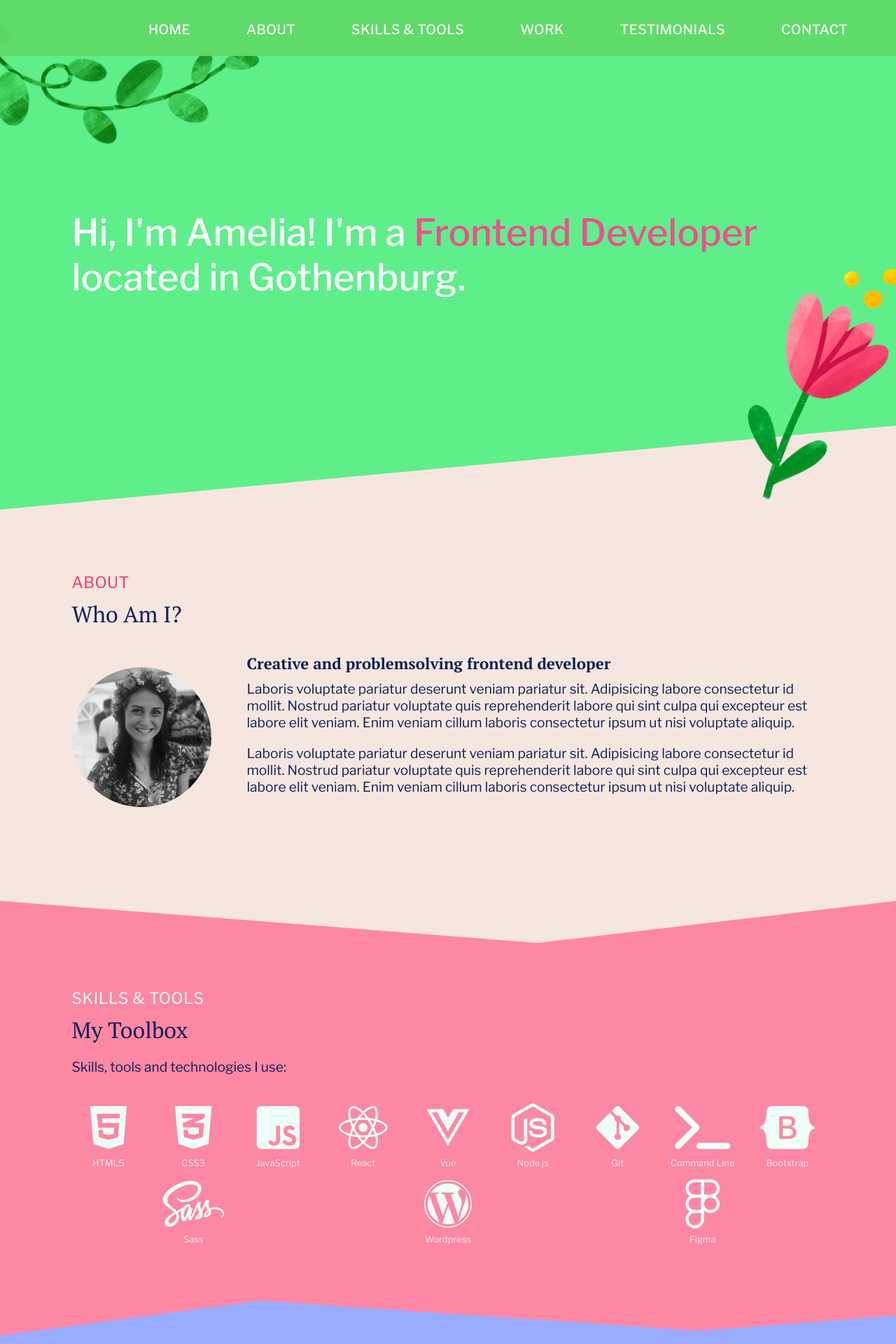
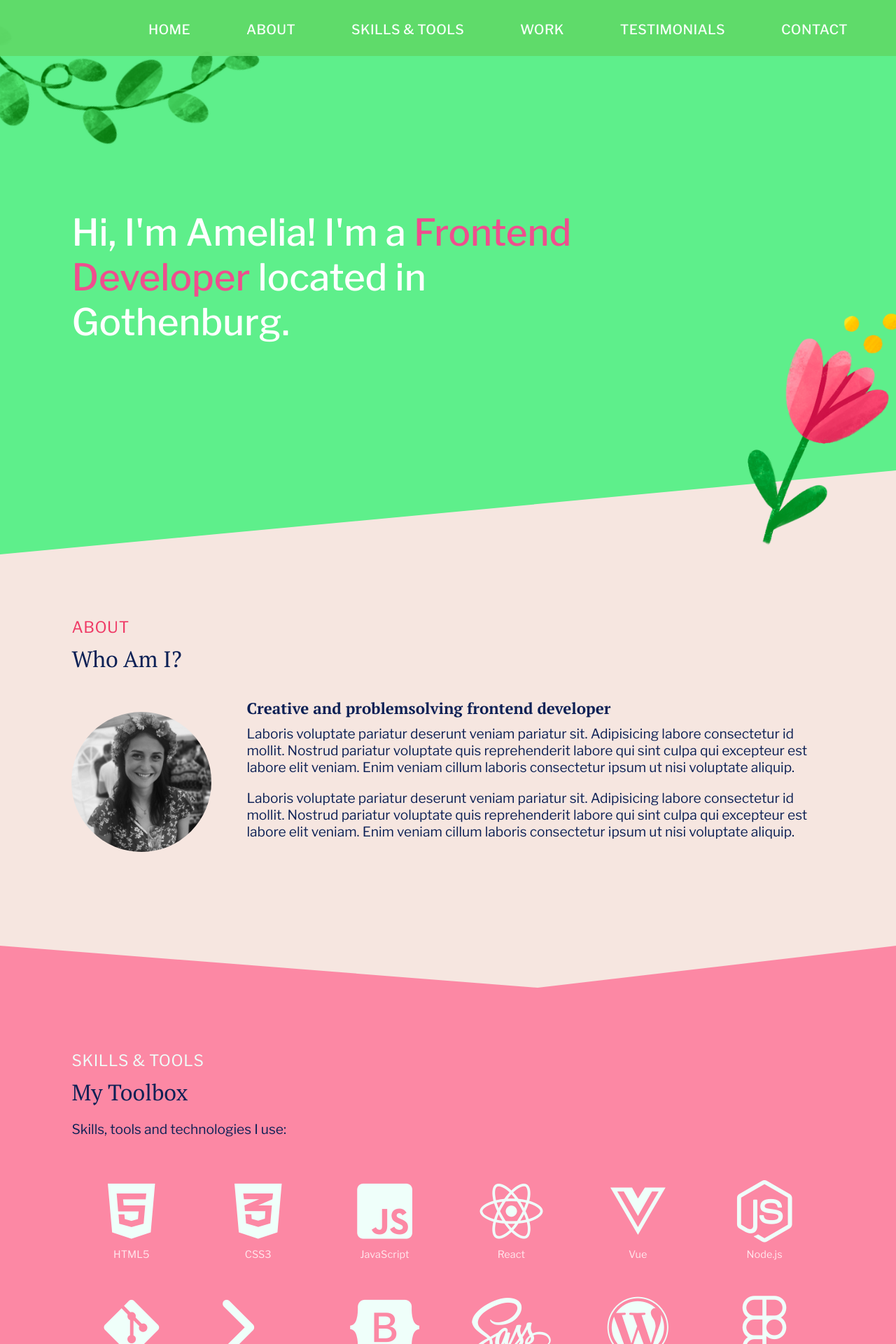
Before and after one commit to amelialynnn/portfolio-page, a React (Create React App) app: page / in a window 1280 px wide. Shown: the top 1920 px of the page at 70% size. Built offline with nearby package versions, Linux system fonts and the light colour scheme.

Commit message:
Add Skills and tools section #13

```diff
--- a/src/App.js
+++ b/src/App.js
@@ -1,8 +1,7 @@
 import './App.css'
 import './main-style.css'
 
-import Navbar from './components/navbar/Navbar'
-import SubHeader from './components/subheader/SubHeader'
+import Header from './components/header/Header'
 import About from './components/about/About'
 import SkillsAndTools from './components/skillsandtools/SkillsAndTools'
 import Work from './components/work/Work'
@@ -11,12 +10,7 @@ function App() {
     return (
         <div className="App">
             <header id="home" className="header-container-outer">
-                <div className="header-container-inner">
-                    <Navbar></Navbar>
-                    <div className="wrapper-width">
-                        <SubHeader></SubHeader>
-                    </div>
-                </div>
+                <Header></Header>
                 <div className="angle angle-1"></div>
             </header>
             <main>
--- /dev/null
+++ b/src/components/header/Header.js
@@ -0,0 +1,21 @@
+import React from 'react'
+
+import './header.css'
+
+import Navbar from './navbar/Navbar'
+import SubHeader from './subheader/SubHeader'
+
+const Header = () => {
+    return (
+        <>
+            <div className="header-container-inner">
+                <Navbar></Navbar>
+                <div className="wrapper-width">
+                    <SubHeader></SubHeader>
+                </div>
+            </div>
+        </>
+    )
+}
+
+export default Header
--- /dev/null
+++ b/src/components/header/header.css
@@ -0,0 +1,82 @@
+.header-container-outer {
+    width: 100%;
+    padding: 240px 0 200px 0;
+    background-color: #5eef8b;
+    position: relative;
+    overflow-x: hidden;
+    overflow-y: hidden;
+}
+
+.header-container-inner {
+    width: 100%;
+    margin: 0 auto;
+}
+
+.header-container-outer::before {
+    content: url(/src/assets/bonbon-sprig-with-leaves.png);
+    position: absolute;
+    transform: rotate(70deg) scale(0.9);
+    top: -112px;
+}
+
+.header-container-outer::after {
+    content: url(/src/assets/bonbon-flower.png);
+    position: absolute;
+    display: block;
+    transform: scale(0.55);
+    bottom: -80px;
+    right: -65px;
+}
+
+/* Tablet from 415px */
+@media screen and (min-width: 415px) {
+    .header-container-outer {
+        padding: 250px 0 250px 0;
+    }
+
+    .header-container-outer::before {
+        transform: rotate(70deg) scale(1.2);
+    }
+
+    .header-container-outer::after {
+        transform: scale(0.7);
+        bottom: -60px;
+        right: -45px;
+    }
+}
+
+/* Desktop from 1024px */
+@media screen and (min-width: 1024px) {
+    .header-container-outer {
+        padding: 300px 0 300px 0;
+    }
+
+    .header-container-outer::before {
+        transform: rotate(70deg) scale(1.3);
+    }
+
+    .header-container-outer::after {
+        transform: scale(0.85);
+        bottom: -20px;
+        right: -25px;
+    }
+}
+
+/* Large Desktop from 2560px and over */
+@media screen and (min-width: 2560px) {
+    .header-container-outer {
+        padding: 650px 0 600px 0;
+    }
+
+    .header-container-outer::before {
+        transform: rotate(68deg) scale(2.5);
+        top: -80px;
+        left: 250px;
+    }
+
+    .header-container-outer::after {
+        transform: scale(1.5);
+        bottom: 90px;
+        right: 40px;
+    }
+}
--- a/src/components/subheader/sub-header.css
+++ b/src/components/header/subheader/sub-header.css
@@ -2,7 +2,7 @@
     color: white;
     font-size: 2.3rem;
     font-weight: 500;
-    max-width: 1000px;
+    max-width: 400px;
     min-width: 300px;
     text-align: left;
     word-wrap: break-word;
@@ -16,6 +16,7 @@
 @media screen and (min-width: 415px) {
     .sub-header {
         font-size: 2.8rem;
+        max-width: 600px;
     }
 }
 
@@ -23,6 +24,7 @@
 @media screen and (min-width: 1024px) {
     .sub-header {
         font-size: 3.3rem;
+        max-width: 800px;
     }
 }
 
--- a/src/components/skillsandtools/SkillsAndTools.js
+++ b/src/components/skillsandtools/SkillsAndTools.js
@@ -7,7 +7,9 @@ const SkillsAndTools = () => {
         <>
             <h2>Skills & tools</h2>
             <h3>My toolbox</h3>
-            <p>Skills, tools and technologies I use:</p>
+            <p className="skills-tools-text">
+                Skills, tools and technologies I use:
+            </p>
             <div className="icons-container">
                 <div className="icon-box">
                     <i className="fa fa-brands fa-html5"></i>
--- a/src/components/skillsandtools/skills-and-tools.css
+++ b/src/components/skillsandtools/skills-and-tools.css
@@ -7,16 +7,17 @@
     margin-bottom: 20px;
 }
 
-.skills-tools-container p {
-    margin-bottom: 40px;
+.skills-tools-text {
+    margin-bottom: 10px;
+    font-size: 1.2rem;
 }
 
 .icons-container {
-    display: flex;
+    display: grid;
+    grid-template-columns: repeat(auto-fill, 100px);
     justify-content: space-around;
-    flex-direction: row;
-    gap: 1rem;
-    flex-wrap: wrap;
+    grid-gap: 20px;
+    padding: 40px 10px 20px;
 }
 
 .icon-box {
@@ -26,10 +27,10 @@
 }
 
 .icon-box p {
-    margin: 0;
     color: #ffeaef;
     font-size: 0.8rem;
     letter-spacing: 0.1px;
+    margin: 0;
 }
 
 .fa {
@@ -37,14 +38,59 @@
     font-size: 70px;
 }
 
-/* Tablet from 415px */
-@media screen and (min-width: 415px) {
+/* Meduim screens from 600px */
+@media screen and (min-width: 600px) {
+    .icons-container {
+        grid-template-columns: repeat(auto-fill, 120px);
+        grid-gap: 50px;
+        padding: 50px 20px 30px;
+    }
+
+    .icon-box {
+        width: 120px;
+    }
+
+    .fa {
+        font-size: 90px;
+    }
+
+    .icon-box p {
+        font-size: 0.9rem;
+    }
 }
 
 /* Desktop from 1024px */
 @media screen and (min-width: 1024px) {
+    .skills-tools-container {
+        padding: 150px 0 110px 0;
+    }
 }
 
 /* Large Desktop from 2560px and over */
 @media screen and (min-width: 2560px) {
+    .skills-tools-container {
+        padding: 200px 0 160px 0;
+    }
+
+    .skills-tools-text {
+        font-size: 1.7rem;
+    }
+
+    .icons-container {
+        grid-template-columns: repeat(auto-fill, 150px);
+        padding: 60px 30px 20px;
+    }
+
+    .icon-box {
+        width: 150px;
+        margin-bottom: 40px;
+    }
+
+    .fa {
+        font-size: 120px;
+    }
+
+    .icon-box p {
+        font-size: 1.3rem;
+    }
 }
--- a/src/main-style.css
+++ b/src/main-style.css
@@ -9,39 +9,7 @@
     padding: 0 8%;
 }
 
-/* HEADER */
-.header-container-outer {
-    width: 100%;
-    padding: 240px 0 200px 0;
-    background-color: #5eef8b;
-    position: relative;
-    overflow-x: hidden;
-    overflow-y: hidden;
-}
-
-.header-container-inner {
-    width: 100%;
-    margin: 0 auto;
-}
-
-.header-container-outer::before {
-    content: url(/src/assets/bonbon-sprig-with-leaves.png);
-    position: absolute;
-    transform: rotate(70deg) scale(0.9);
-    top: -112px;
-}
-
-.header-container-outer::after {
-    content: url(/src/assets/bonbon-flower.png);
-    position: absolute;
-    display: block;
-    transform: scale(0.55);
-    bottom: -80px;
-    right: -65px;
-}
-
 /* ANGLES */
-
 /* Angle 1 */
 .angle {
     position: relative;
@@ -101,20 +69,6 @@
 
 /* Tablet from 415px */
 @media screen and (min-width: 415px) {
-    .header-container-outer {
-        padding: 300px 0 280px 0;
-    }
-
-    .header-container-outer::before {
-        transform: rotate(70deg) scale(1.2);
-    }
-
-    .header-container-outer::after {
-        transform: scale(0.7);
-        bottom: -60px;
-        right: -45px;
-    }
-
     .angle-1,
     .angle-1::after {
         height: 120px;
@@ -123,20 +77,6 @@
 
 /* Desktop from 1024px */
 @media screen and (min-width: 1024px) {
-    .header-container-outer {
-        padding: 300px 0 300px 0;
-    }
-
-    .header-container-outer::before {
-        transform: rotate(70deg) scale(1.3);
-    }
-
-    .header-container-outer::after {
-        transform: scale(0.85);
-        bottom: -20px;
-        right: -25px;
-    }
-
     .angle-1,
     .angle-1::after {
         height: 120px;
@@ -149,22 +89,6 @@
         max-width: 2000px;
     }
 
-    .header-container-outer {
-        padding: 650px 0 600px 0;
-    }
-
-    .header-container-outer::before {
-        transform: rotate(68deg) scale(2.5);
-        top: -80px;
-        left: 250px;
-    }
-
-    .header-container-outer::after {
-        transform: scale(1.5);
-        bottom: 90px;
-        right: 40px;
-    }
-
     .angle-1,
     .angle-1::after {
         height: 150px;
```
Also changed, not shown: src/components/header/navbar/Navbar.js (renamed from src/components/navbar/Navbar.js), src/components/header/navbar/navbar.css (renamed from src/components/navbar/Navbar.css), src/components/header/subheader/SubHeader.js (renamed from src/components/subheader/SubHeader.js).
